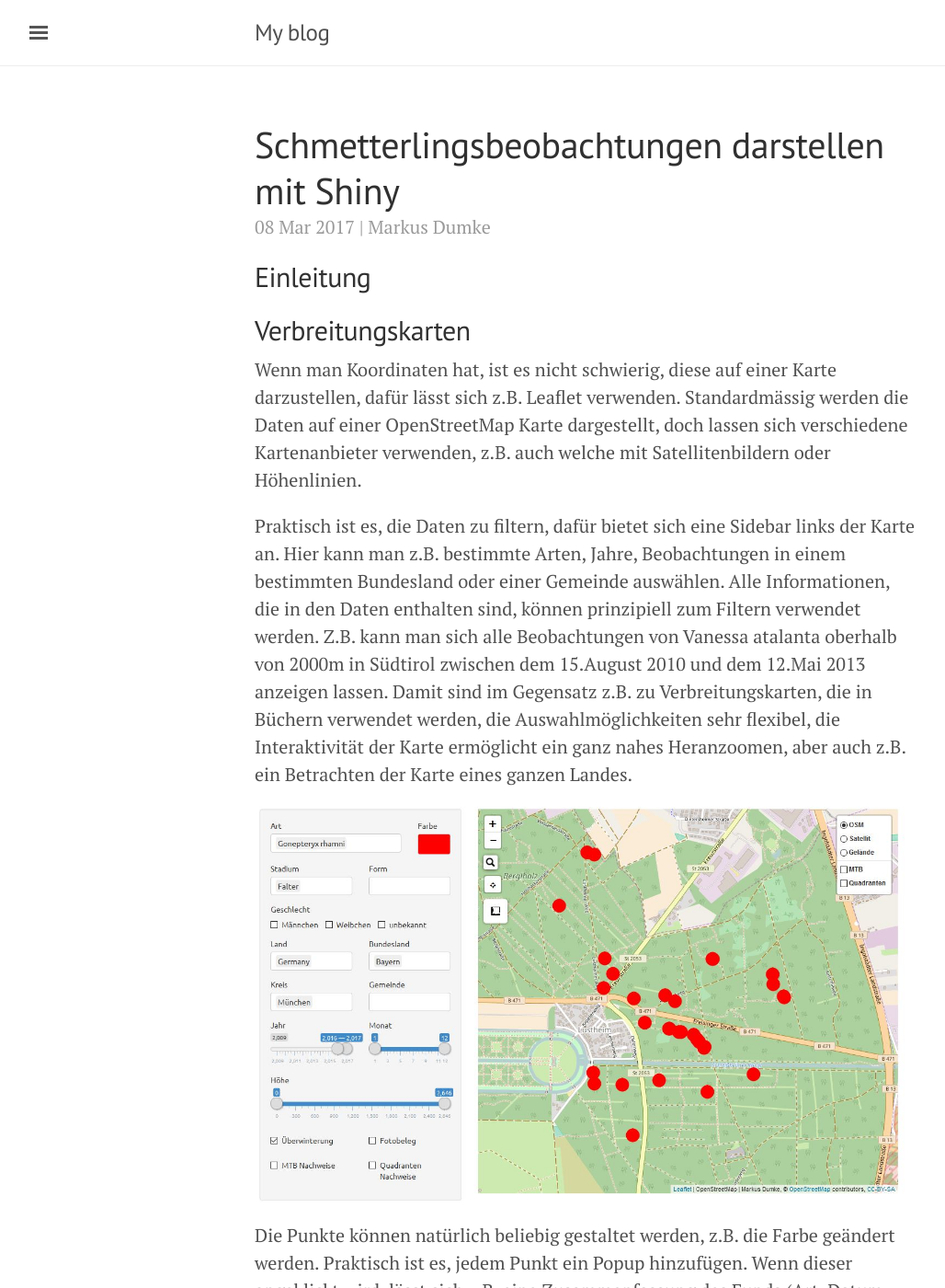
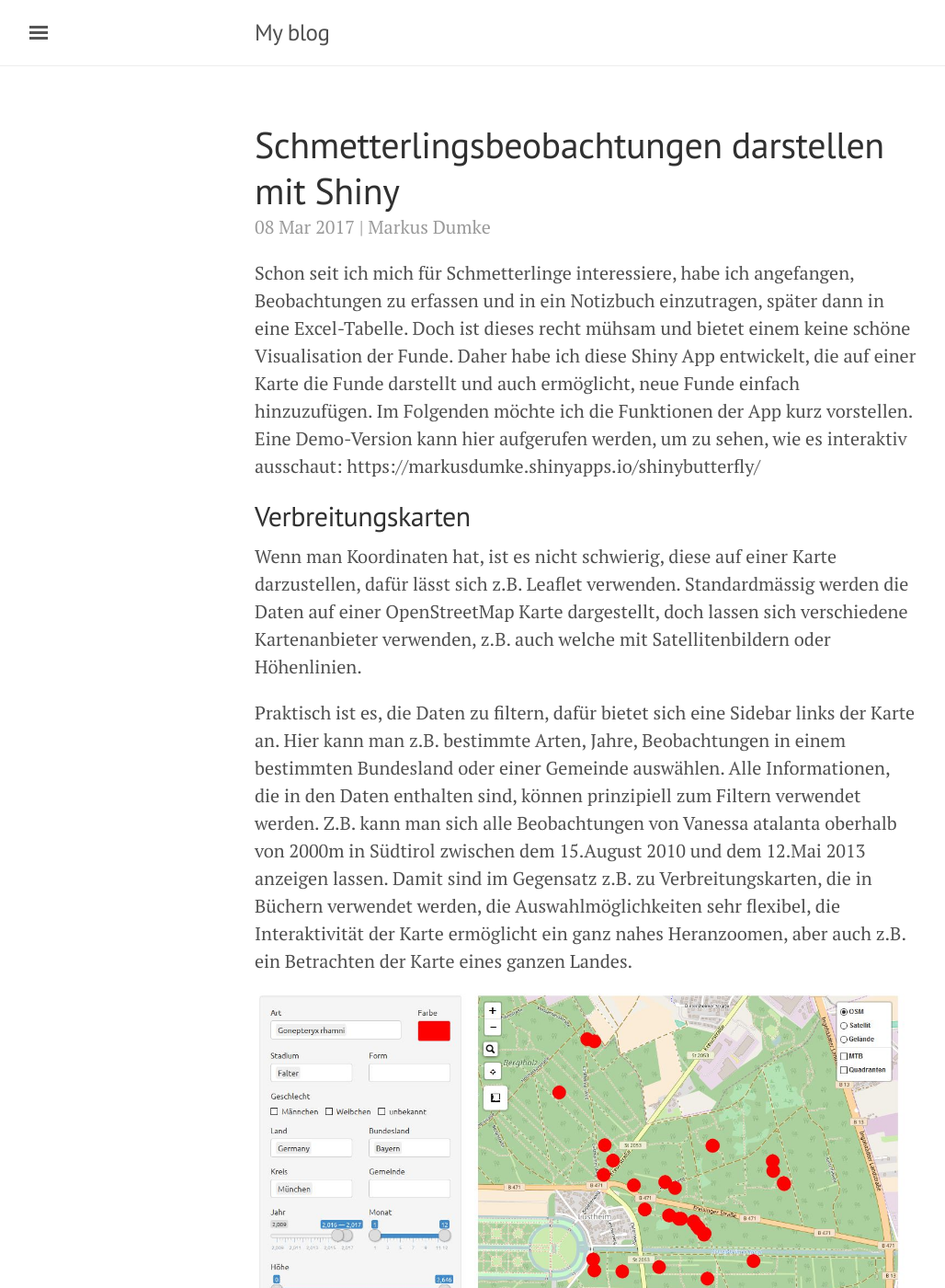
Before and after one commit to markdumke/Blog, a Jekyll site: the page built from _posts/2017-03-08-Schmetterlingsbeobachtungen darstellen mit Shiny Leaflet.md, in a window 1280 px wide and 1400 px high. Shown: the whole window at 92% size, without its empty margins (3-1031 px from the left). Built offline with Jekyll 4.4.1, drawn with Linux system fonts in a browser that asks for light colours; comment, search, counter and statistics services are not loaded; some of the changed text lies outside the part shown.

Commit message:
add introductory text

```diff
--- a/_posts/2017-03-08-Schmetterlingsbeobachtungen darstellen mit Shiny Leaflet.md
+++ b/_posts/2017-03-08-Schmetterlingsbeobachtungen darstellen mit Shiny Leaflet.md
@@ -5,11 +5,11 @@ abstract: Abstract
 author: Markus Dumke
 tags: Visualisation Schmetterlingsdaten
 comments: true
-image: schmetterlinge_shiny/karte_zitronenfalter.JPG
+image: schmetterlinge_shiny/karte_calbum.JPG
 ---
 
-## Einleitung
-
+Schon seit ich mich für Schmetterlinge interessiere, habe ich angefangen, Beobachtungen zu erfassen und in ein Notizbuch einzutragen, später dann in eine Excel-Tabelle. Doch ist dieses recht mühsam und bietet einem keine schöne Visualisation der Funde. Daher habe ich diese Shiny App entwickelt, die auf einer Karte die Funde darstellt und auch ermöglicht, neue Funde einfach hinzuzufügen. Im Folgenden möchte ich die Funktionen der App kurz vorstellen. Eine Demo-Version kann hier aufgerufen werden, um zu sehen, wie es interaktiv ausschaut:
+https://markusdumke.shinyapps.io/shinybutterfly/
 
 ## Verbreitungskarten
 
@@ -19,7 +19,7 @@ Praktisch ist es, die Daten zu filtern, dafür bietet sich eine Sidebar links de
 
 ![]({{ site.url }}/assets/schmetterlinge_shiny/karte_zitronenfalter.JPG)
 
-Die Punkte können natürlich beliebig gestaltet werden, z.B. die Farbe geändert werden. Praktisch ist es, jedem Punkt ein Popup hinzufügen. Wenn dieser angeklickt wird, lässt sich z.B. eine Zusammenfassung des Funds (Art, Datum, Beobachter etc.) udn auch ein Foto anzeigen.
+Die Punkte können natürlich beliebig gestaltet werden, z.B. die Farbe geändert werden. Praktisch ist es, jedem Punkt ein Popup hinzufügen. Wenn dieser angeklickt wird, lässt sich z.B. eine Zusammenfassung des Funds (Art, Datum, Beobachter etc.) und auch ein Foto anzeigen.
 
 ![]({{ site.url }}/assets/schmetterlinge_shiny/karte_calbum.JPG)
 
```
